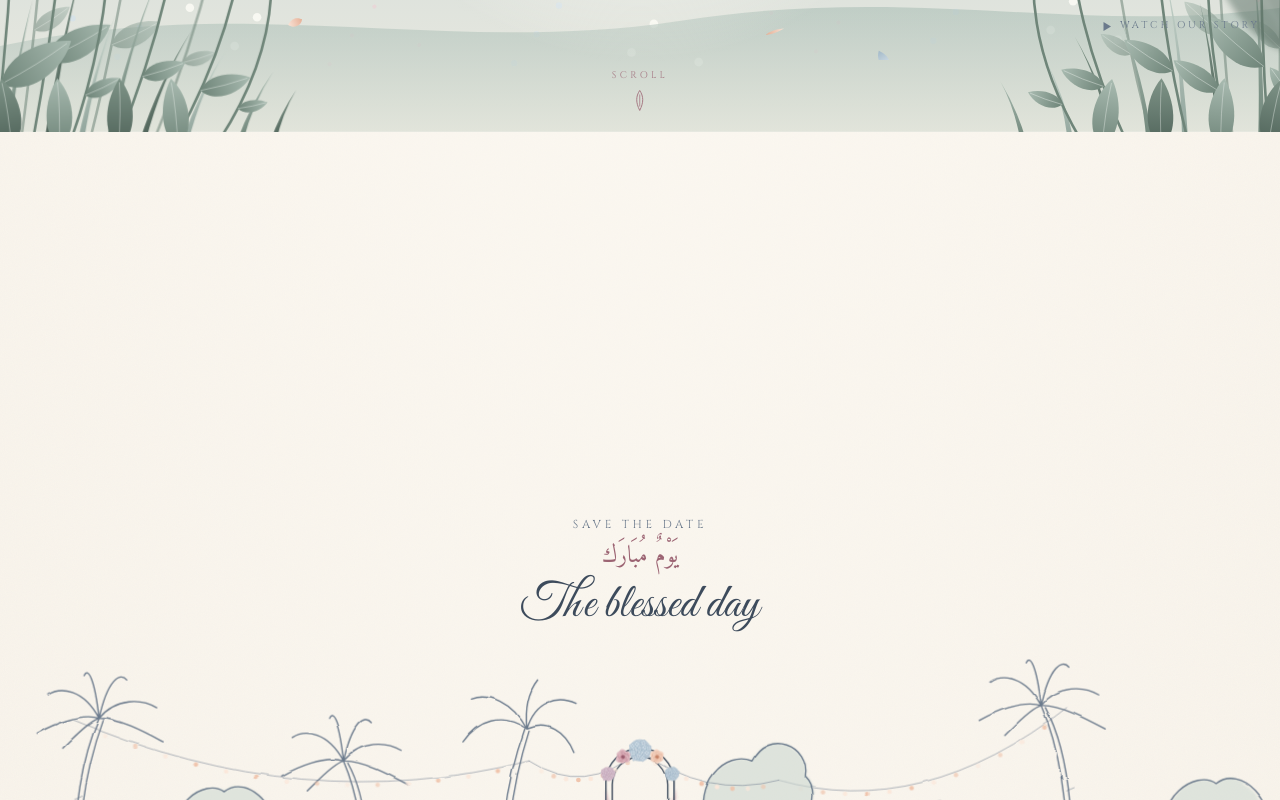
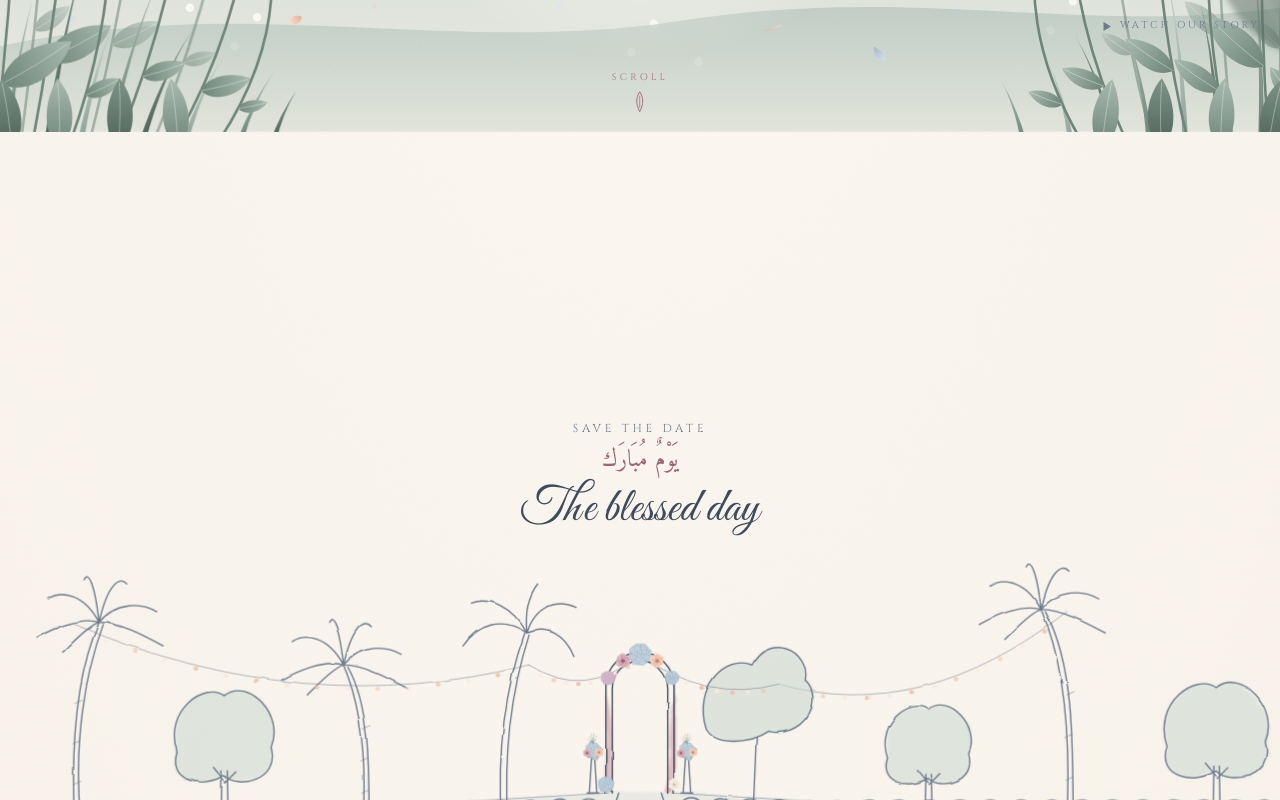
Before and after one commit to nasifswalah/wedding-invitation, a React (Vite) app: page / in a window 1280 px wide. Shown: the part 740-1540 px from the top of the page. Built offline with nearby package versions, Linux system fonts and the light colour scheme; a web font is replaced by a local one.

Commit message:
Shorter gap between sections (growing vine 32svh -> 20svh)
Co-Authored-By: Claude Opus 5.5 <noreply@anthropic.com>

```diff
--- a/src/scenes/GrowingVine.tsx
+++ b/src/scenes/GrowingVine.tsx
@@ -48,7 +48,7 @@ export function GrowingVine({ variant = 0 }: { variant?: 0 | 1 }) {
   )
 
   return (
-    <div ref={root} className="relative flex h-[32svh] min-h-[200px] justify-center" aria-hidden>
+    <div ref={root} className="relative flex h-[20svh] min-h-[130px] justify-center" aria-hidden>
       <svg viewBox="0 0 200 420" className="h-full w-auto overflow-visible">
         <path className="vine" d={PATHS[variant]} fill="none" stroke="#6b7a8c" strokeWidth="1.4" strokeLinecap="round" filter="url(#pencil)" />
         {LEAVES.map((_, i) => (
```
